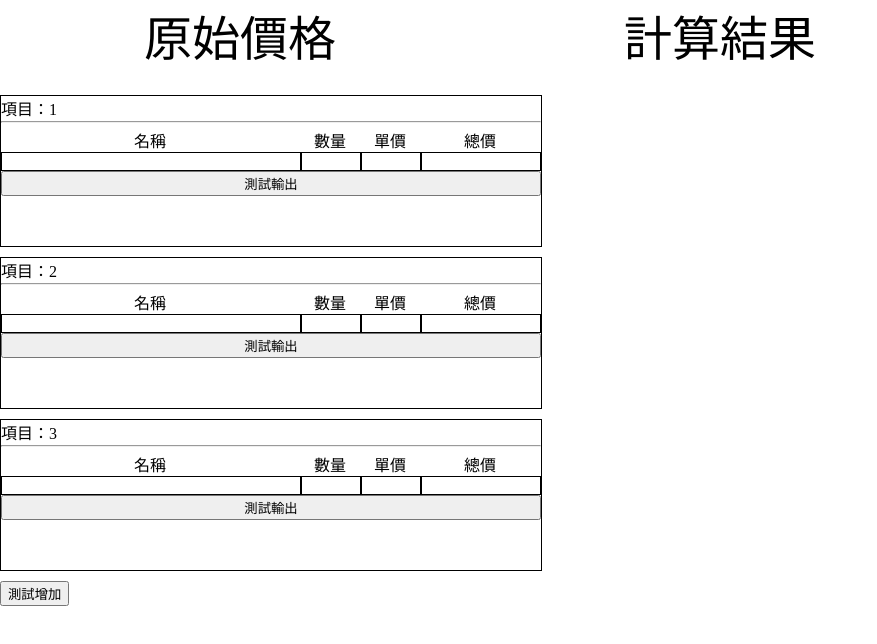
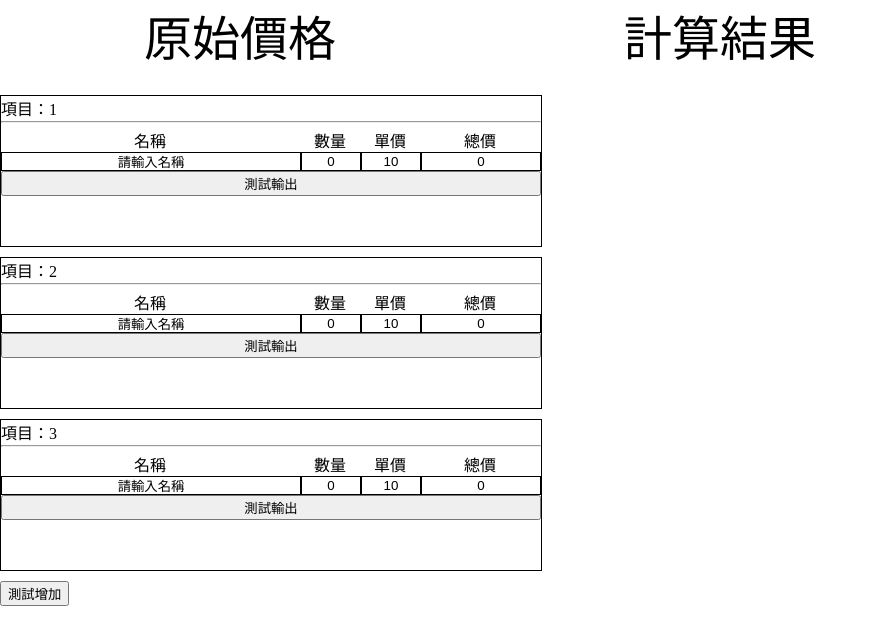
Before and after one commit to ProFusionInformationTechnology/Calculate-quote, an Angular app: page / in a window 1280 px wide. Shown: the top 644 px of the page, without its empty margins (0-877 px from the left). Built offline with nearby package versions, Linux system fonts and the light colour scheme.

Commit message:
[新增] FormsModule 以及 ngFOr 迴圈

```diff
--- a/src/app/app.module.ts
+++ b/src/app/app.module.ts
@@ -1,5 +1,6 @@
 import { NgModule } from '@angular/core';
 import { BrowserModule } from '@angular/platform-browser';
+import { FormsModule } from '@angular/forms';
 
 import { AppComponent } from './app.component';
 import { BlockAreaComponent } from './component/block-area/block-area.component';
@@ -10,7 +11,8 @@ import { BlockAreaComponent } from './component/block-area/block-area.component'
     BlockAreaComponent
   ],
   imports: [
-    BrowserModule
+    BrowserModule,
+    FormsModule
   ],
   providers: [],
   bootstrap: [AppComponent]
--- a/src/app/component/block-area/block-area.component.html
+++ b/src/app/component/block-area/block-area.component.html
@@ -7,11 +7,13 @@
         <span class="price">單價</span>
         <span class="total">總價</span>
     </div>
-    <div class="input-area">
-        <input class="name">
-        <input class="num">
-        <input class="price">
-        <input class="total">
-    </div>
+    <ng-container *ngFor="let val of list.values">
+        <div class="input-area">
+            <input class="name" [(ngModel)]="val.name">
+            <input class="num" [(ngModel)]="val.num">
+            <input class="price" [(ngModel)]="val.orPrice">
+            <input class="total" [(ngModel)]="val.orTotal">
+        </div>
+    </ng-container>
     <button>測試輸出</button>
 </div>
```
